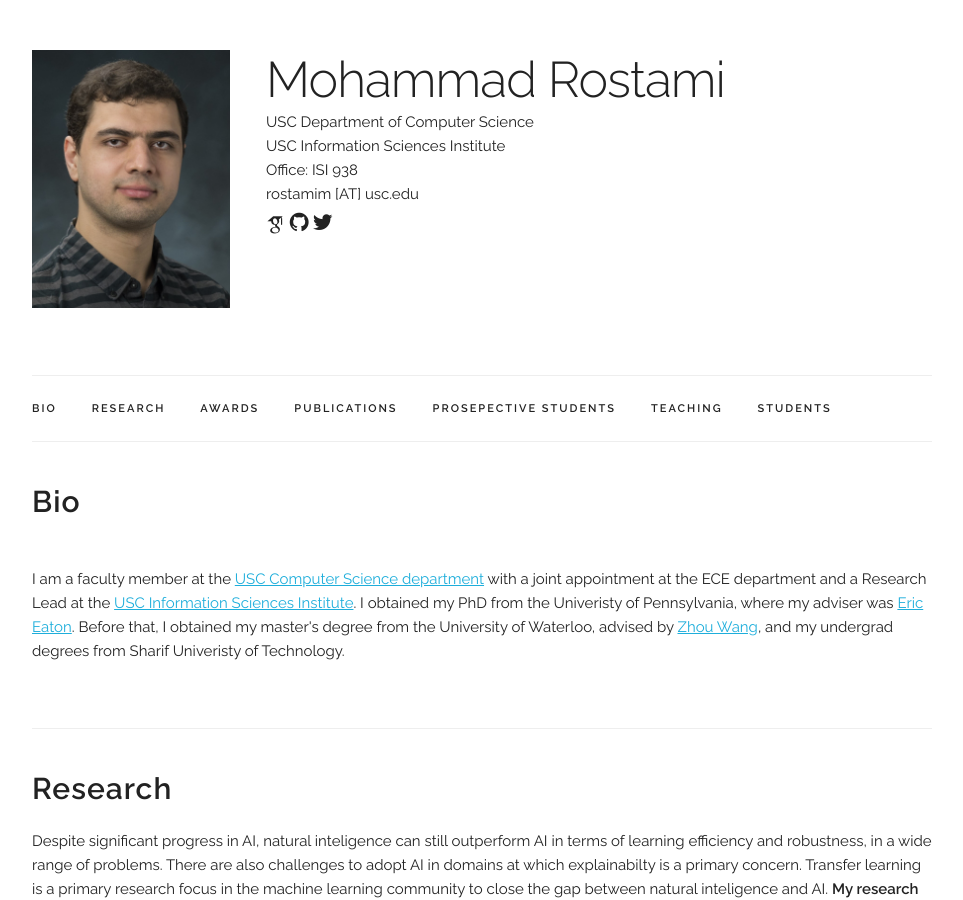
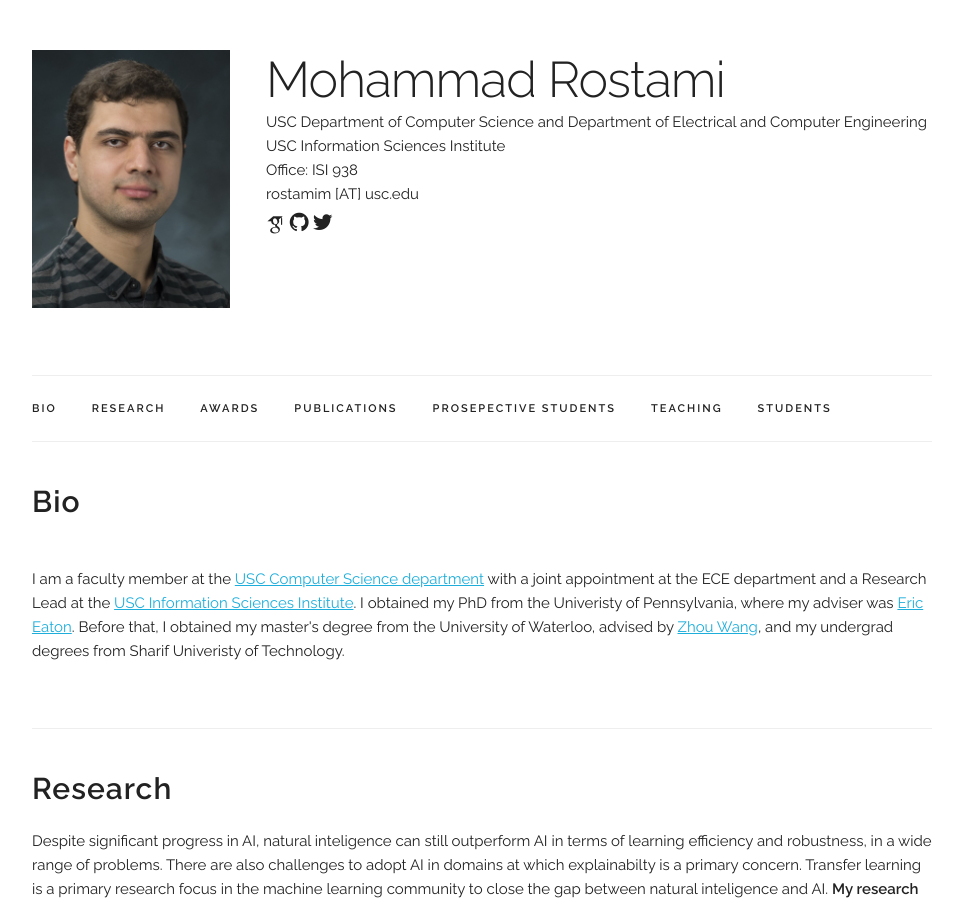
Before and after one commit to rostami-m/rostami-m.github.io, a Jekyll site: the page built from index.html, in a window 1280 px wide and 900 px high. Shown: the whole window, without its empty margins (158-1121 px from the left). Built offline with Jekyll 4.4.1, drawn with Linux system fonts in a browser that asks for light colours; some web fonts are replaced.

Commit message:
Update main_info.yaml

```diff
--- a/_data/main_info.yaml
+++ b/_data/main_info.yaml
@@ -1,7 +1,7 @@
 name: "Mohammad Rostami"
 email: "rostamim [AT] usc.edu"
 profile_pic: "/assets/profile-pics/profile.png"
-affiliation1: "USC Department of Computer Science"
+affiliation1: "USC Department of Computer Science and Department of Electrical and Computer Engineering"
 affiliation2: "USC Information Sciences Institute"
 affiliation3: "University of Southern California"
 address1: "4676 Admiralty Way"
```
